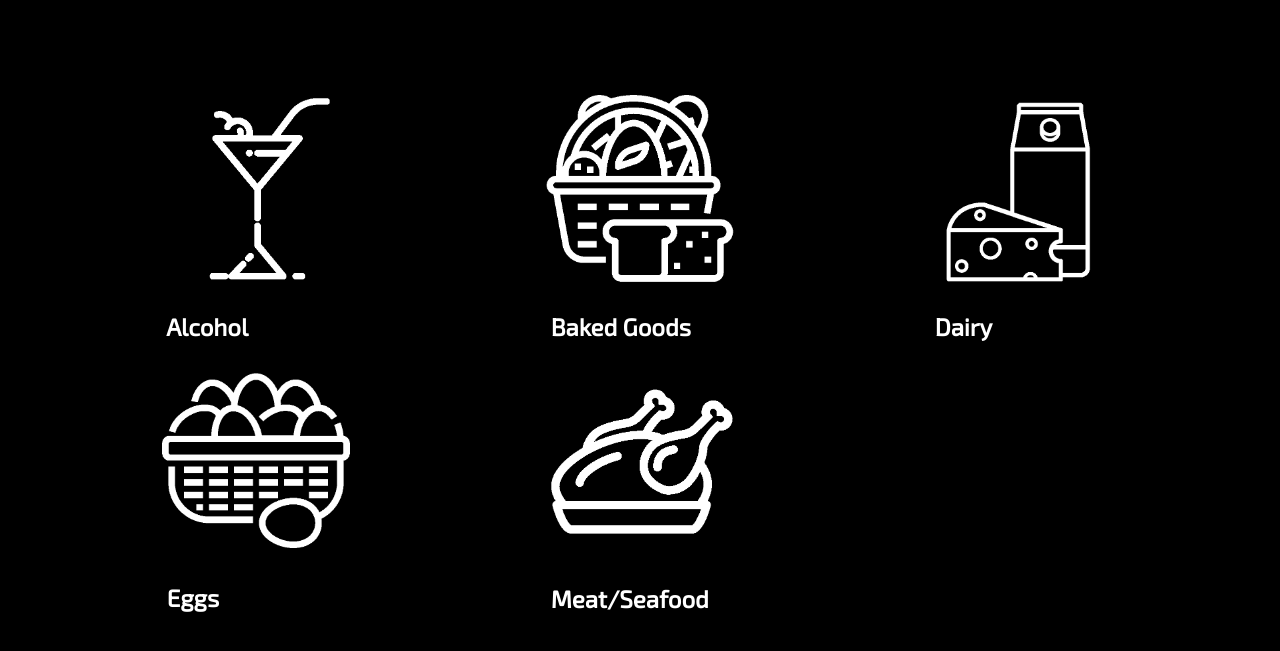
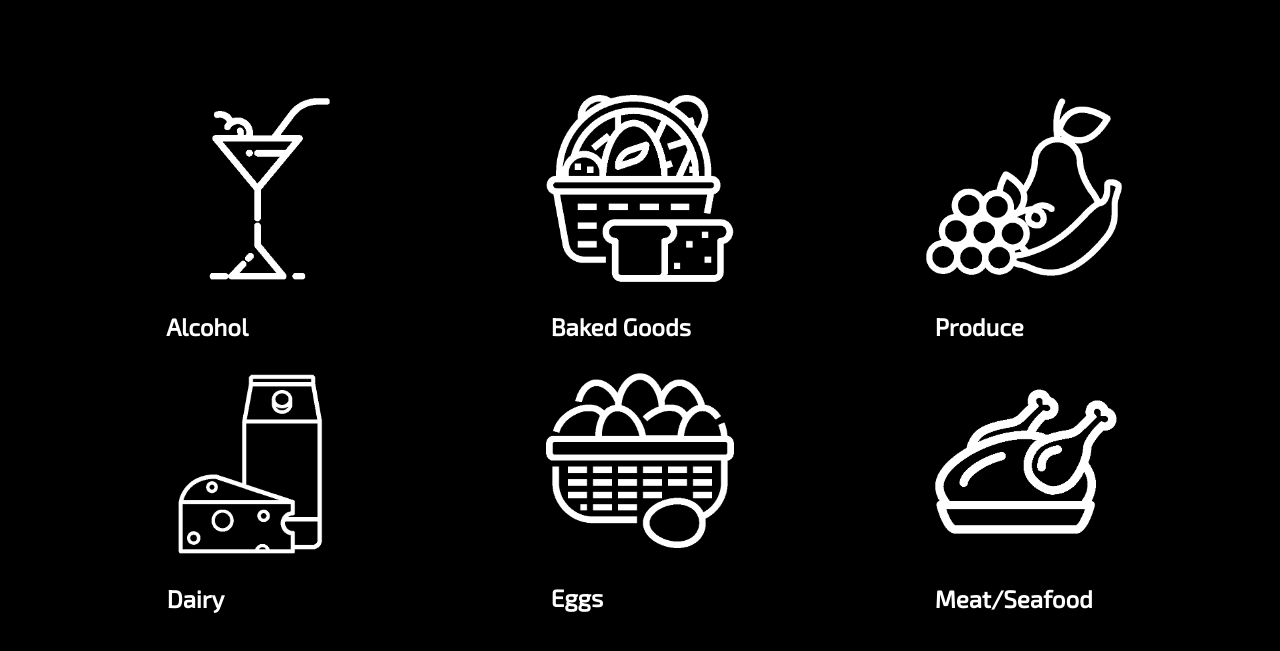
Before and after one commit to kelly-exe/hacktx, a plain HTML site: page listpage.html in a window 1280 px wide. Shown: the part 111-762 px from the top of the page. Drawn offline with Linux system fonts and the light colour scheme; a web font is replaced by a local one.

Commit message:
produce icon

```diff
--- a/listpage.html
+++ b/listpage.html
@@ -30,6 +30,11 @@
       </section>
 
       <section class="icon">
+        <img src="/imgs/fruits and veggies.png" />
+        <h2>&nbsp;&nbsp;Produce</h2>
+    </section>
+
+      <section class="icon">
         <img src="/imgs/dairy.png" />
         <h2>&nbsp;&nbsp;Dairy</h2>
     </section>
```
